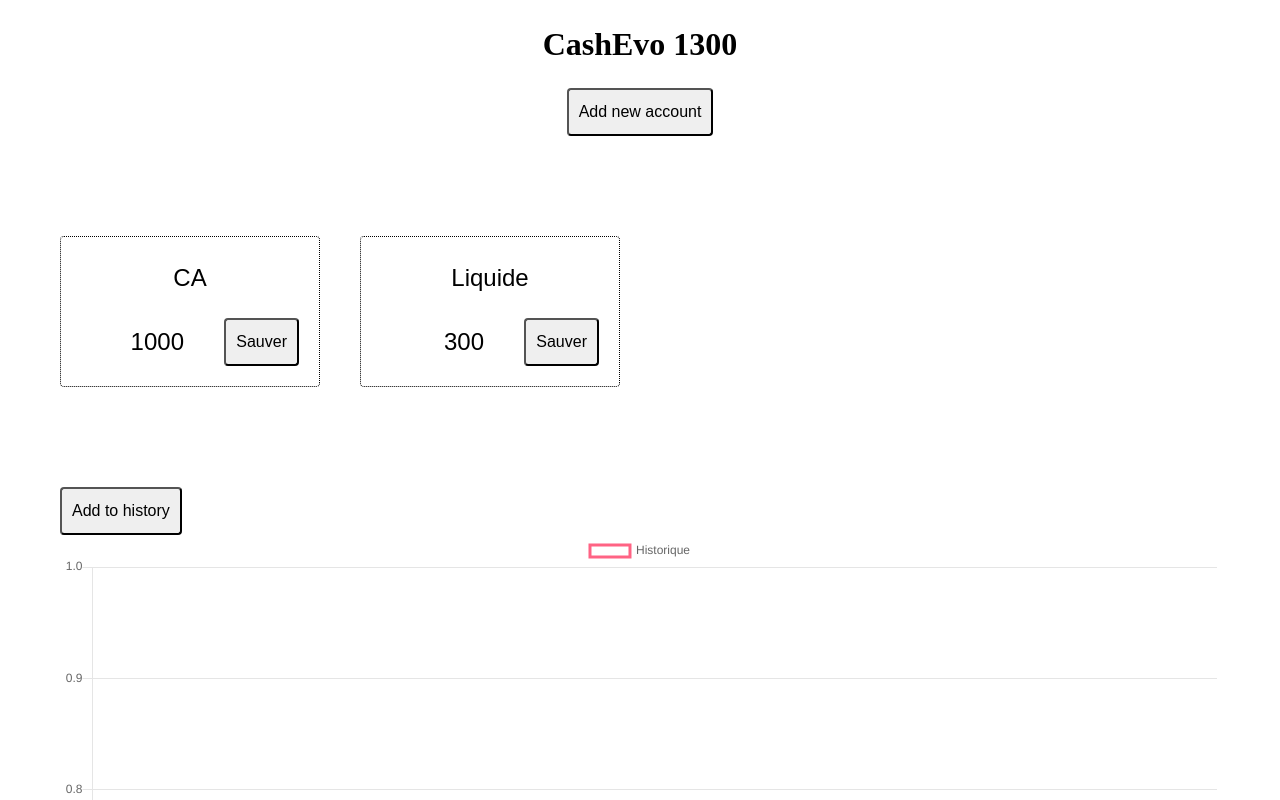
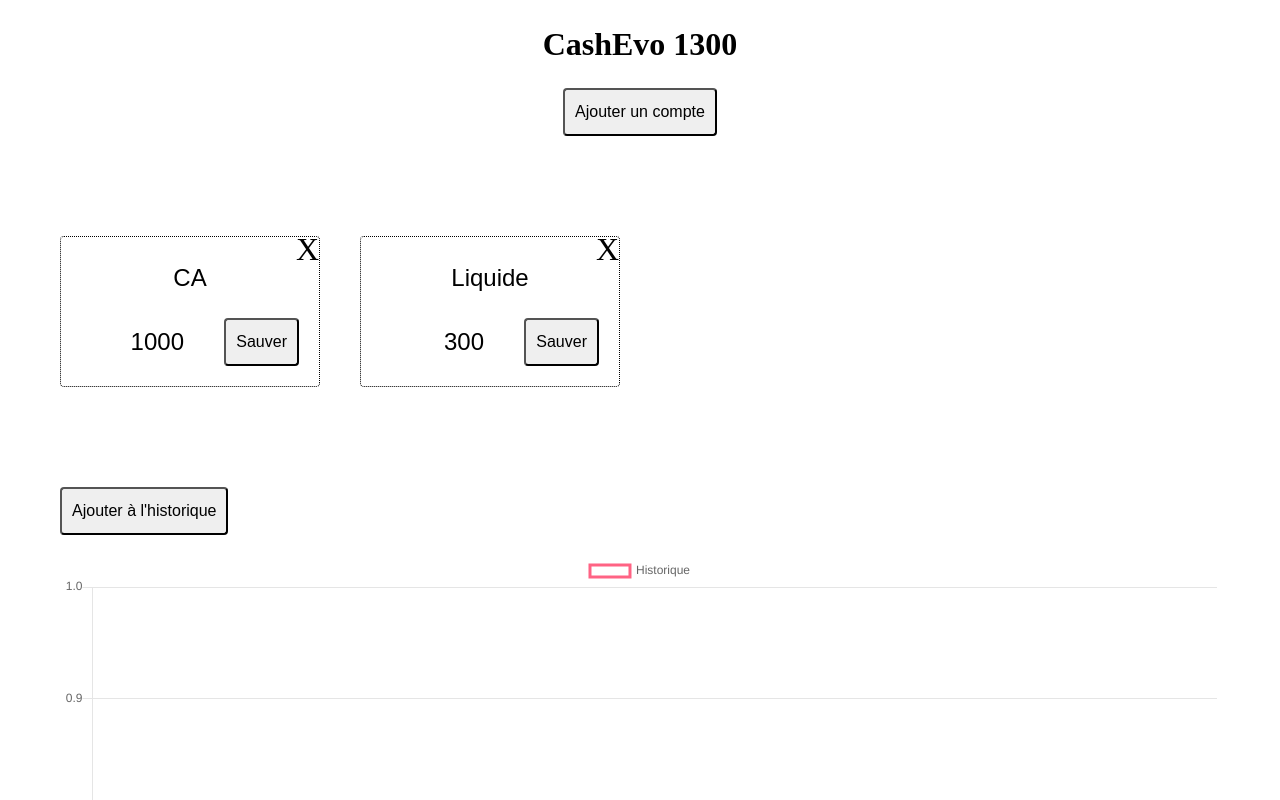
Before and after one commit to lydstyl/200615-cashevo, a Vue app: page / in a window 1280 px wide. Shown: the top 800 px of the page. Built offline with nearby package versions, Linux system fonts and the light colour scheme.

Commit message:
removeAccount

```diff
--- a/src/App.vue
+++ b/src/App.vue
@@ -3,13 +3,14 @@
     <h1>CashEvo {{ total }}</h1>
 
     <button class="add-account" @click="addNew">
-      Add new account
+      Ajouter un compte
     </button>
 
     <div class="accounts">
       <Account
         v-for="account in accounts"
         v-on:setAccount="setAccount"
+        v-on:removeAccount="removeAccount"
         v-bind:key="account.id"
         :accountId="account.id"
         :name="account.name"
@@ -18,7 +19,7 @@
     </div>
 
     <button class="add-to-history" @click="addToHistory">
-      Add to history
+      Ajouter à l'historique
     </button>
 
     <!-- <pre
@@ -92,6 +93,12 @@ export default {
       this.total = this.setTotal();
     },
 
+    removeAccount(evt) {
+      this.accounts = this.accounts.filter((a) => a.id !== evt.accountId);
+
+      this.total = this.setTotal();
+    },
+
     addNew() {
       this.accounts.push({
         id: this.accounts.length + 1,
@@ -159,6 +166,10 @@ button {
   font-size: 1rem;
 }
 
+button:hover {
+  cursor: pointer;
+}
+
 #app {
   max-width: 1200px;
   margin: auto;
@@ -185,6 +196,9 @@ h1 {
   margin-bottom: 50px;
 }
 
+.add-to-history {
+  margin-bottom: 20px;
+}
 /* @media screen and (min-width: 375px) {
   .accounts {
     grid-template-columns: repeat(2, 1fr);
--- a/src/components/Account.vue
+++ b/src/components/Account.vue
@@ -1,5 +1,6 @@
 <template>
   <div class="account">
+    <span v-on:click="removeAccount">X</span>
     <h2>
       <input
         class="account-name"
@@ -41,7 +42,14 @@ export default {
         newAmount: parseFloat(this.newAmount),
       });
     },
+
+    removeAccount() {
+      this.$emit("removeAccount", {
+        accountId: this.accountId,
+      });
+    },
   },
+
   computed: {
     // counter() {
     // },
@@ -51,8 +59,21 @@ export default {
 
 <style scoped>
 .account {
+  position: relative;
   padding: 20px;
   border: 1px dotted;
+}
+
+.account span {
+  position: absolute;
+  top: -12px;
+  right: 0;
+
+  font-size: 2rem;
+}
+
+.account span:hover {
+  cursor: pointer;
 }
 
 h2 {
```
